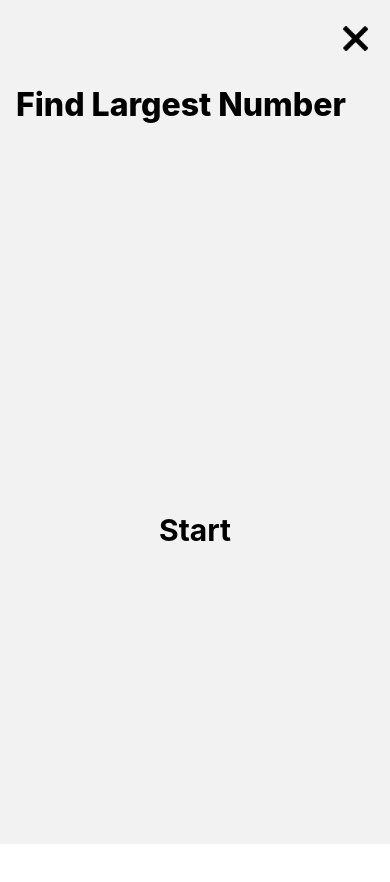
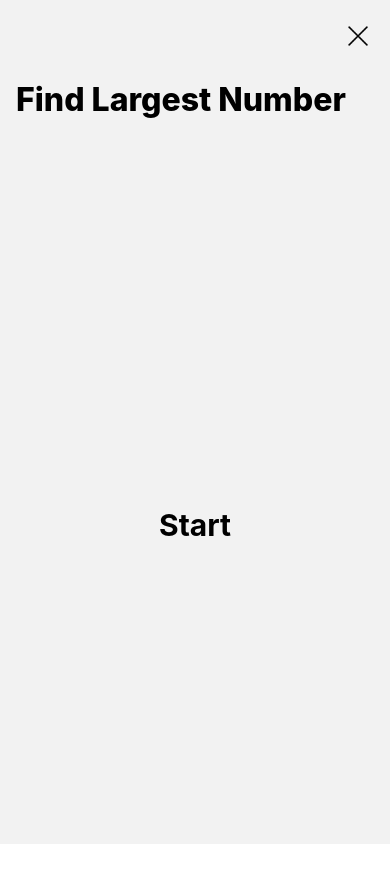
Before and after one commit to jishnu0712/buildConcentration, a React Native app: screen / in a window 390 px wide. Both pictures are taken after a click on the element 191 px from the left and 130 px from the top of the page. Shown: the top 882 px of the page. Built offline with nearby package versions, Linux system fonts and the light colour scheme.

Commit message:
Added some changes in UI

```diff
--- a/src/gameComponents/FindLargestNumber.js
+++ b/src/gameComponents/FindLargestNumber.js
@@ -86,9 +86,11 @@ const FindLargestNumber = ({ navigation, route }) => {
   return (
     <>
       <View style={globalStyleSheet.mainArea}>
-        <TouchableOpacity style={styles.exitView} onPress={GoBack}>
-          <Image style={styles.crossIcon} source={crossIcon} />
-        </TouchableOpacity>
+          <View style={styles.exitView}>
+            <TouchableOpacity onPress={GoBack}>
+              <Image style={styles.crossIcon} source={crossIcon} />
+            </TouchableOpacity>
+          </View>
         <View style={{ justifyContent: 'space-around', flexDirection: 'row' }}>
           <Text style={globalStyleSheet.headerTextStyle}>Find Largest Number</Text>
           <View style={{ backgroundColor: tickColor, width: 20, height: 20, borderRadius: 50, }}></View>
--- a/src/styles/FindLargestNumStyleSheet.js
+++ b/src/styles/FindLargestNumStyleSheet.js
@@ -7,8 +7,8 @@ const styles = StyleSheet.create({
       color: 'black',
     },
     crossIcon: {
-      width: 25,
-      height: 25,
+      width: 20,
+      height: 20,
     },
     exitView: {
       alignItems: 'flex-end',
```
Also changed, not shown: src/images/crossIcon.png.
